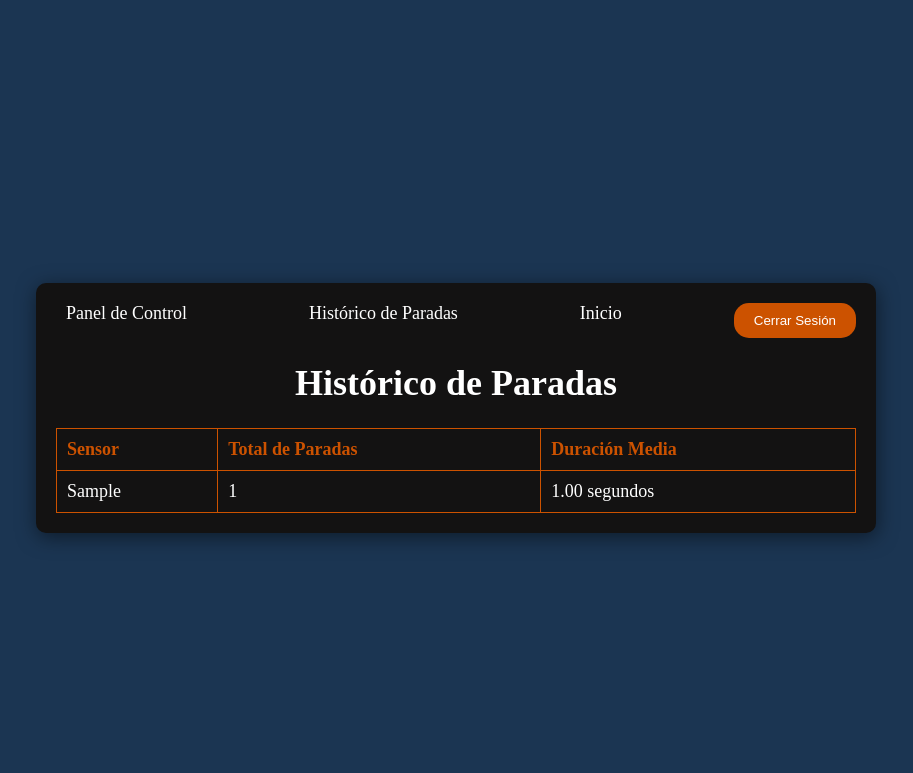
After one commit to Josemanuel-48/Proyecto-Filoguiados, a Django app: page /agv/historico/ in a window 1280 px wide. The commit adds this page. Shown: the top 773 px of the page, without its empty margins (184-1097 px from the left). Run offline with Django 5.2, Linux system fonts and the light colour scheme; a user stored in the database is signed in; tables that the repository leaves empty hold one stand-in row (values such as "Sample post").

Commit message:
panel y historial

```diff
--- a/agv/static/agv/style.css
+++ b/agv/static/agv/style.css
@@ -1,3 +1,6 @@
+/* este es el archivo de estilo CSS para la aplicación AGV */
+/* donde se ha creado varias clases en los archivos html para poder aplicar estilos a los elementos de la página web */
+
 :root {
     --color-fondo: #1b3552;
     --color-texto:  #ffffff;
@@ -16,9 +19,8 @@ body {
 h1 {
     color: #ffffff;
     text-align: center;
+}
 
-
-}
 button {
     background-color: var(--color-acento);
     color: var(--color-texto);
@@ -51,7 +53,20 @@ button:hover {
     border-radius: 10px;
     box-shadow: 1px 4px 20px rgba(0, 0, 0, 0.5);
     text-align: center;
+    align-items: center;
+}
 
+form {
+    display: flex;
+    flex-direction: column;
+    gap: 20px;
+    align-items: center;
+
+}
+
+input {
+    padding: 5px 10px;
+    border-radius: 5px 2px ;
 }
 
 table {
@@ -95,3 +110,20 @@ tr:nth-child(even) {
 .title {
     color: black;
 }
+
+nav ul {
+    list-style: none;
+    margin: 0;
+    padding: 0;
+    display: flex;
+    gap: 10px;
+    justify-content: space-between;
+}
+
+nav a {
+    color: var(--color-texto);
+    text-decoration: none;
+    padding: 5px 10px;
+    border-radius: 5px;
+    transition: background-color 0.3s;
+}
--- a/agv/templates/agv/base.html
+++ b/agv/templates/agv/base.html
@@ -1,18 +1,39 @@
 {% load static %}
 <!DOCTYPE html>
 <html lang="es">
+
 <head>
     <meta charset="UTF-8">
     <meta name="viewport" content="width=device-width, initial-scale=1.0">
     <title>Proyecto AGV</title>
-    {# se incluye el archivo CSS de la aplicación para aplicar estilos a todas las plantillas que hereden de esta base #}
+    {# se incluye el archivo CSS de la aplicación para aplicar estilos a todas las plantillas que hereden de esta base#}
     <link rel="stylesheet" type="text/css" href="{% static 'agv/style.css' %}">
 </head>
+
 <body>
-    {# Aquí se define un bloque llamado "content" que será reemplazado por el contenido específico de cada plantilla que herede de esta base #}
+    {# Aquí se define un bloque llamado "content" que será reemplazado por el contenido específico de cada plantilla queherede de esta base #}
     <div class="container">
+        {% if user.is_authenticated %}
+
+        <nav>
+            <ul>
+                <li><a href="{% url 'agv:dashboard' %}">Panel de Control</a></li>
+                <li><a href="{% url 'agv:historico' %}">Histórico de Paradas</a></li>
+                <li><a href="{% url 'agv:home' %}">Inicio</a></li>
+                <li>
+                    <form method="post" action="{% url 'agv:logout' %}">
+                        {% csrf_token %}
+                        <button type="submit">Cerrar Sesión</button>
+                    </form>
+                </li>
+            </ul>
+        </nav>
+        {% endif %}
+
+
         {% block content %}
         {% endblock %}
     </div>
 </body>
+
 </html>
--- /dev/null
+++ b/agv/templates/agv/historico.html
@@ -0,0 +1,26 @@
+{# se crea una plantilla para mostrar el histórico de paradas registradas en la base de datos, mostrando el sensor, el número total de paradas y la duración media de las paradas para cada sensor. #}
+{% extends 'agv/base.html' %}
+{% block content %}
+
+{# se crea una plantilla para mostrar el histórico de paradas registradas en la base de datos, mostrando el sensor, el número total de paradas y la duración media de las paradas para cada sensor. #}
+<h1>Histórico de Paradas</h1>
+<table>
+    <thead>
+        <tr>
+            <th>Sensor</th>
+            <th>Total de Paradas</th>
+            <th>Duración Media</th>
+        </tr>
+    </thead>
+    <tbody>
+        {% for parada in historico_paradas %}
+        <tr>
+            <td>{{ parada.sensor }}</td>
+            <td>{{ parada.total }}</td>
+            <td>{{ parada.duracion_media|floatformat:2 }} segundos</td>
+        </tr>
+        {% endfor %}
+    </tbody>
+</table>
+
+{% endblock %}
--- a/agv/templates/agv/home.html
+++ b/agv/templates/agv/home.html
@@ -4,9 +4,5 @@
 
     <h1>Bienvenido a la aplicación AGV</h1>
     <p>Esta es la página de inicio de la aplicación AGV.</p>
-    {# se crea un formulario de cierre de sesión que utiliza el método POST para enviar los datos al servidor. #}
-    <form method="post" action="{% url 'agv:logout' %}">
-        {% csrf_token %}
-        <button type="submit">Cerrar Sesión</button>
-    </form>
+
     {% endblock %}
--- a/agv/urls.py
+++ b/agv/urls.py
@@ -12,6 +12,8 @@ urlpatterns = [
     # se añade la ruta de logout para poder cerrar sesión desde la interfaz web.
     path('logout/', auth_views.LogoutView.as_view(), name='logout'),
     # se añade la ruta de dashboard para poder acceder a la vista dashboard desde la interfaz web.
-    path('dashboard/', views.dashboard, name='dashboard')
+    path('dashboard/', views.dashboard, name='dashboard'),
+    # se añade la ruta de historico para poder acceder a la vista historico desde la interfaz web.
+    path('historico/', views.historico, name='historico'),
 
 ]
--- a/agv/views.py
+++ b/agv/views.py
@@ -29,3 +29,8 @@ def dashboard(request):
     ultimas_paradas = RegistroParada.objects.order_by('-hora')[:10]
     # se crea un diccionario con las variables paradas_hoy y duracion_media para pasarlas a la plantilla dashboard.html, añadiendo también el segmento crítico si existe y las últimas paradas registradas.
     return render(request, 'agv/dashboard.html', {'paradas_hoy': paradas_hoy, 'duracion_media': duracion_media, 'segmento_critico': segmento_critico, 'ultimas_paradas': ultimas_paradas})
+
+@login_required
+def historico(request):
+    historico_paradas = RegistroParada.objects.values('sensor').annotate(total=Count('sensor'), duracion_media=Avg('duracion')).order_by('-total')
+    return render(request, 'agv/historico.html', {'historico_paradas': historico_paradas})
```
Also changed, not shown: Documento_Entrega_AGV.md (added, +61 -0 lines), agv/templates/agv/login.html (+8 -6 lines), 1 other file.
